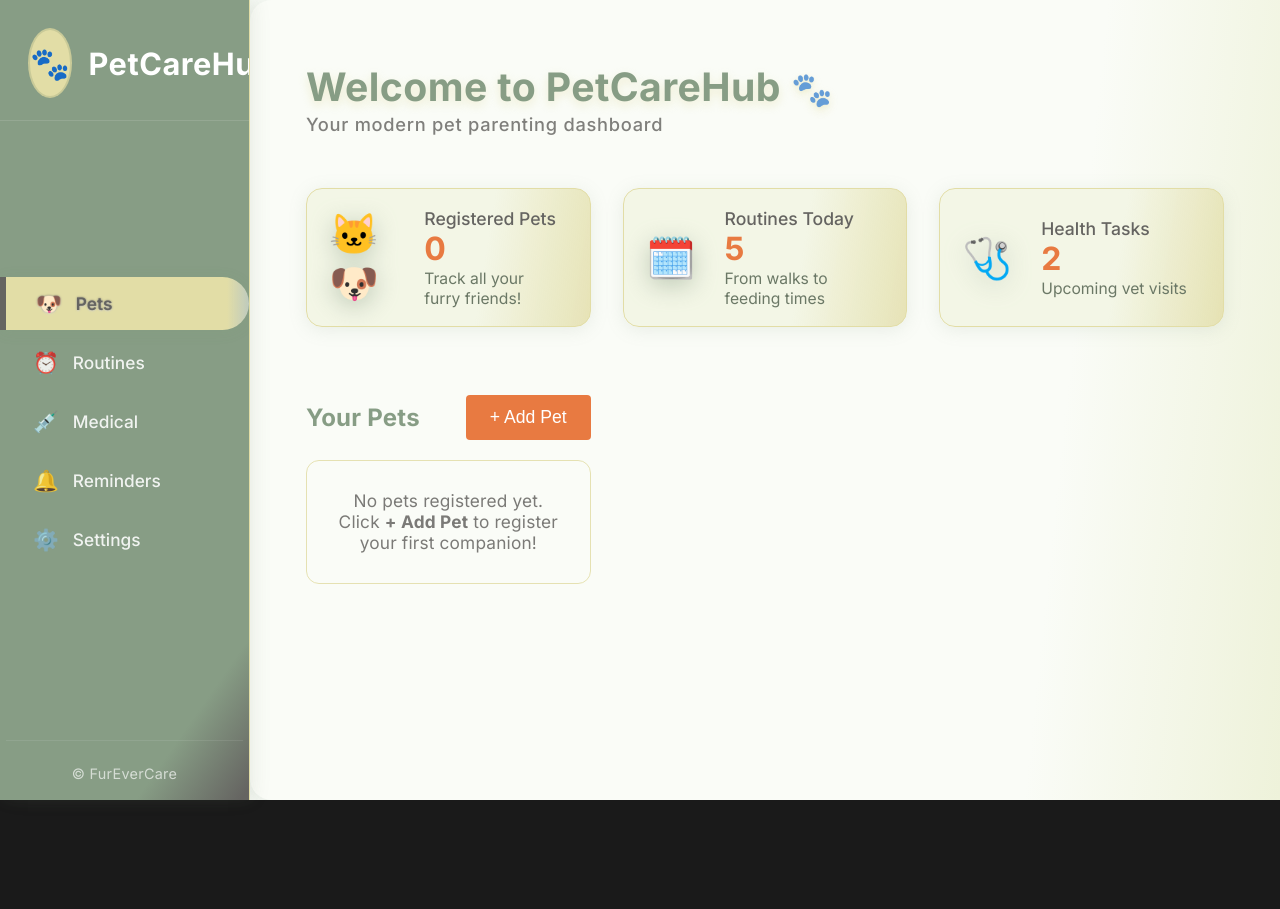
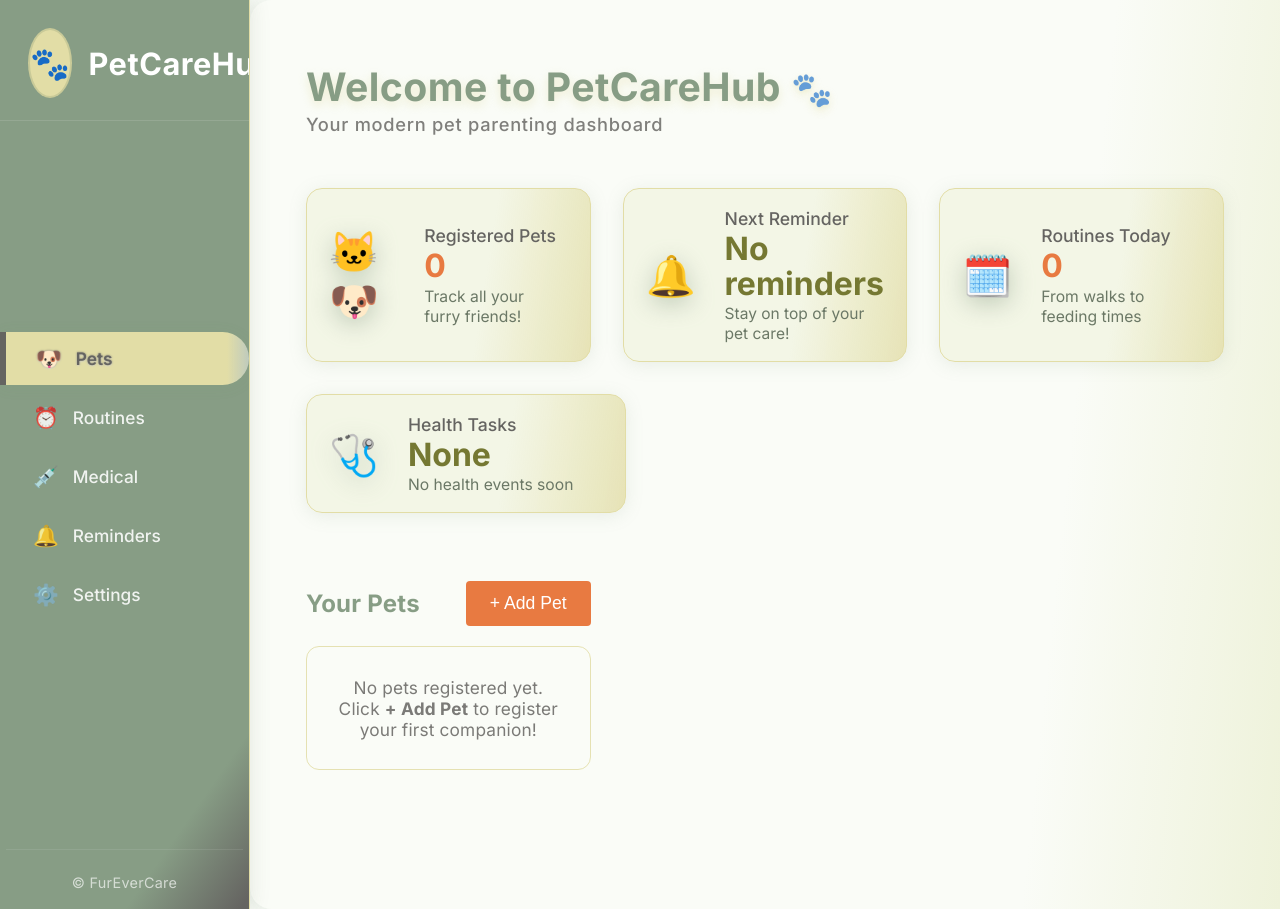
Before and after one commit to Workflow-Manager-admin/petcarehub-25341-600c870b, a React (Create React App) app in the folder petcarehub_ui/: page / in a window 1280 px wide. Before the commit the page ends 800 px from the top, so only its background shows below. Built offline with nearby package versions, Linux system fonts and the light colour scheme; the HTML template or start-up script is replaced by a standard one.

Commit message:
Auto-commit: Changes as of 2025-05-28T16:54:37.658430+00:00

```diff
--- a/petcarehub_ui/src/MainContainer.js
+++ b/petcarehub_ui/src/MainContainer.js
@@ -1,4 +1,4 @@
-import React, { useState, useCallback } from 'react';
+import React, { useState, useEffect, useMemo } from 'react';
 import './App.css';
 
 import PetList from './components/PetList';
@@ -54,7 +54,7 @@ function MainContainer() {
   }
 
   // Update reminders if pets are deleted -- clean up dangling reminders
-  React.useEffect(() => {
+  useEffect(() => {
     setReminders(prev => prev.filter(r =>
       r.petId == null ||
       pets.some(p => p.id === r.petId)
@@ -62,7 +62,7 @@ function MainContainer() {
   }, [pets]);
 
   // Update selectedPetId if pets change
-  React.useEffect(() => {
+  useEffect(() => {
     if (pets.length && (selectedPetId === null || !pets.find(p => p.id === selectedPetId))) {
       setSelectedPetId(pets[0].id);
     }
@@ -87,6 +87,103 @@ function MainContainer() {
       ...prev,
       [petId]: newMedical
     }));
+  }
+
+  // Dashboard Summary Panel Logic --------------------------
+
+  // Helpers for reminders
+  function getNextReminderUrgency(reminder) {
+    if (!reminder?.dueDate || reminder.done) return "normal";
+    const now = new Date();
+    const due = new Date(reminder.dueDate);
+    const diff = due - now;
+    if (diff < 0) return "overdue";
+    if (diff < 2 * 24 * 60 * 60 * 1000) return "soon"; // <2 days
+    return "normal";
+  }
+
+  // Next reminder (soonest, not done, by dueDate)
+  const nextReminder = useMemo(() => {
+    const notDone = reminders.filter(r => !r.done && r.dueDate);
+    if (notDone.length === 0) return null;
+    notDone.sort((a, b) => new Date(a.dueDate) - new Date(b.dueDate));
+    return notDone[0];
+  }, [reminders]);
+
+  // Format time difference for next reminder and medical events
+  function formatTimeDistance(dueDate) {
+    try {
+      const now = new Date();
+      const due = new Date(dueDate);
+      let diff = due - now;
+      let pfx = '';
+      if (diff < 0) {
+        diff = Math.abs(diff);
+        pfx = '';
+      }
+      const min = 60 * 1000, hr = 60 * min, day = 24 * hr;
+      if (diff < hr)
+        return `${Math.round(diff / min)} min`;
+      if (diff < day)
+        return `${Math.round(diff / hr)} hr`;
+      return `${Math.round(diff / day)} day${Math.round(diff / day) !== 1 ? 's' : ''}`;
+    } catch {
+      return '';
+    }
+  }
+
+  // Routines today (demo uses static, can be replaced with state in routine feature)
+  const todayRoutineCount = 0; // Replace with future routines state
+
+  // Medical/Health - upcoming vet visits or vaccinations due "soon"
+  // Scan all pets' med records for visits and vaccinations within next 30 days
+  const dueHealthList = useMemo(() => {
+    const now = new Date();
+    const soonThreshold = 30 * 24 * 60 * 60 * 1000;
+    let dueArr = [];
+    pets.forEach(pet => {
+      const med = medicalRecords[pet.id] || {};
+      // Vet Visits
+      (med.visits || []).forEach(v => {
+        if (v.date) {
+          const visitDate = new Date(v.date);
+          const diff = visitDate - now;
+          if (diff > 0 && diff < soonThreshold) {
+            dueArr.push({ petId: pet.id, type: 'visit', label: `Vet Visit`, date: v.date, vet: v.vet });
+          }
+        }
+      });
+      // Upcoming vaccinations
+      (med.vaccinations || []).forEach(vc => {
+        if (vc.date) {
+          const vaxDate = new Date(vc.date);
+          const diff = vaxDate - now;
+          if (diff > 0 && diff < soonThreshold) {
+            dueArr.push({ petId: pet.id, type: 'vaccination', label: `Vaccination`, date: vc.date, name: vc.vaccine });
+          }
+        }
+      });
+    });
+    return dueArr;
+  }, [medicalRecords, pets]);
+
+  const dueHealthCount = dueHealthList.length;
+
+  // Label for medical/health summary
+  let dueHealthLabel = '';
+  if (dueHealthCount > 0) {
+    // Give a quick summary - up to two events, show which pets
+    dueHealthLabel = dueHealthList.slice(0,2)
+      .map(ev => {
+        const pname = pets.find(p => p.id === ev.petId)?.name || "";
+        let dt = '';
+        try { dt = new Date(ev.date).toLocaleDateString(undefined, {month:"short", day:"numeric"}); } catch {}
+        return `${ev.label} for ${pname} (${dt})`;
+      })
+      .join(', ');
+    if (dueHealthCount > 2) dueHealthLabel += ` and ${dueHealthCount-2} more`;
+  } else {
+    dueHealthLabel = "No health events soon";
   }
 
   // Nav sections
@@ -186,7 +283,9 @@ function MainContainer() {
         {/* Dashboard summary only on Pets */}
         {active === 'Pets' && (
           <>
+            {/* DASHBOARD SUMMARY CARDS - Responsive, state driven */}
             <section className="pch-dashboard-summary" aria-label="Summary Highlights">
+              {/* Registered Pets */}
               <div className="pch-summary-highlight pch-summary-pets">
                 <span className="pch-summary-graphic" role="img" aria-label="pets">🐱🐶</span>
                 <div>
@@ -195,20 +294,68 @@ function MainContainer() {
                   <span className="pch-summary-desc">Track all your furry friends!</span>
                 </div>
               </div>
-              <div className="pch-summary-highlight pch-summary-routine">
+              {/* Next Reminder */}
+              <div className="pch-summary-highlight pch-summary-reminder" tabIndex={0} style={{cursor:'pointer', transition:'box-shadow .18s'}}>
+                <span className="pch-summary-graphic" role="img" aria-label="reminder">🔔</span>
+                <div>
+                  <span className="pch-summary-title">Next Reminder</span>
+                  <div className="pch-summary-main-value" style={{
+                    color: getNextReminderUrgency(nextReminder) === 'overdue'
+                      ? '#e96565'
+                      : getNextReminderUrgency(nextReminder) === 'soon'
+                        ? '#e7c341'
+                        : undefined
+                  }}>
+                    {nextReminder
+                      ? <>
+                          {nextReminder.title}
+                          {getNextReminderUrgency(nextReminder) === 'overdue' && <span style={{marginLeft:6, color:'#b12f2f'}}>⚠️</span>}
+                          {getNextReminderUrgency(nextReminder) === 'soon' && <span style={{marginLeft:6, color:'#a48a15'}}>⏰</span>}
+                        </>
+                      : <span style={{color:'#757832'}}>No reminders</span>
+                    }
+                  </div>
+                  <span className="pch-summary-desc" style={{fontSize:'0.97em'}}>
+                    {nextReminder
+                      ? (nextReminder.dueDate && !nextReminder.done
+                        ? (
+                          <span>
+                            {getNextReminderUrgency(nextReminder) === 'overdue'
+                              ? `Overdue by ${formatTimeDistance(nextReminder.dueDate)}`
+                              : `In ${formatTimeDistance(nextReminder.dueDate)}`}
+                            {nextReminder.petId && pets.find(p=>p.id===nextReminder.petId)
+                              ? <> for <b>{pets.find(p=>p.id===nextReminder.petId).name}</b></>
+                              : null}
+                          </span>
+                        ) : <span>Completed</span>)
+                      : "Stay on top of your pet care!"
+                    }
+                  </span>
+                </div>
+              </div>
+              {/* Routines (static for demo; ready for future stateful wireup) */}
+              <div className="pch-summary-highlight pch-summary-routine" tabIndex={0}>
                 <span className="pch-summary-graphic" role="img" aria-label="routine">🗓️</span>
                 <div>
                   <span className="pch-summary-title">Routines Today</span>
-                  <div className="pch-summary-main-value">5</div>
+                  <div className="pch-summary-main-value">{typeof todayRoutineCount === "number" ? todayRoutineCount : 0}</div>
                   <span className="pch-summary-desc">From walks to feeding times</span>
                 </div>
               </div>
-              <div className="pch-summary-highlight pch-summary-health">
+              {/* Medical/Health summary */}
+              <div className="pch-summary-highlight pch-summary-health" tabIndex={0}>
                 <span className="pch-summary-graphic" role="img" aria-label="health">🩺</span>
                 <div>
                   <span className="pch-summary-title">Health Tasks</span>
-                  <div className="pch-summary-main-value">2</div>
-                  <span className="pch-summary-desc">Upcoming vet visits</span>
+                  <div className="pch-summary-main-value">
+                    {dueHealthCount > 0
+                      ? dueHealthCount
+                      : <span style={{color:'#757832'}}>None</span>
+                    }
+                  </div>
+                  <span className="pch-summary-desc">
+                    {dueHealthLabel}
+                  </span>
                 </div>
               </div>
             </section>
```
Also changed, not shown: 2 other files (tests, documents, lock files or other folders).
